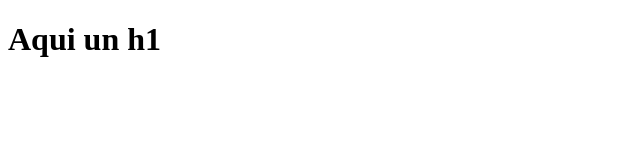
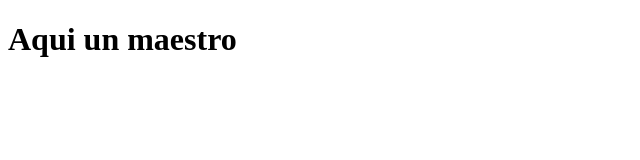
Before and after one commit to TheBryan28/prueba, a plain HTML site: page index.html in a window 1280 px wide. Shown: the whole page, without its empty margins (0-640 px from the left). Drawn offline with Linux system fonts and the light colour scheme.

Commit message:
cambiando el maestro
Aqui una descripcion corta de lo que hace el cambio

```diff
--- a/index.html
+++ b/index.html
@@ -7,7 +7,7 @@
     <title>Documento master</title>
 </head>
 <body>
-    <h1>Aqui un h1</h1>
+    <h1>Aqui un maestro</h1>
 
 </body>
 </html>
```
